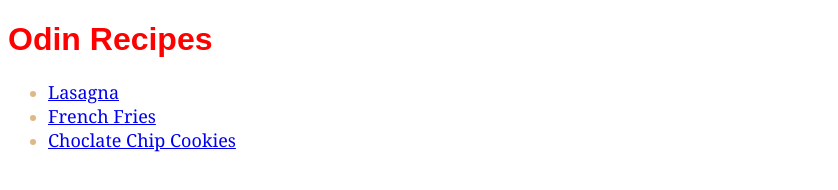
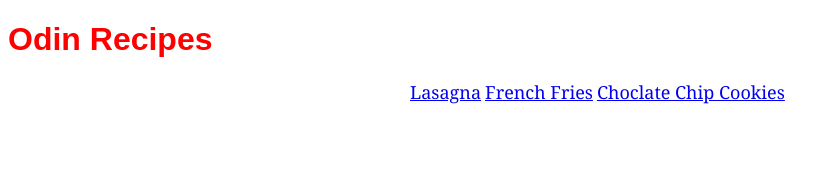
Before and after one commit to hsale007/odin-recipes, a plain HTML site: page index.html in a window 1280 px wide. Shown: the whole page, without its empty margins (0-838 px from the left). Drawn offline with Linux system fonts and the light colour scheme.

Commit message:
CSS positioning changes

```diff
--- a/index.html
+++ b/index.html
@@ -8,7 +8,7 @@
   </head>
   <body>
     <h1>Odin Recipes</h1>
-    <ul>
+    <ul class="recipes-list">
       <li><a href="recipes/lasagna.html">Lasagna</a></li>
       <li><a href="recipes/fries.html">French Fries</a></li>
       <li><a href="recipes/cookies.html">Choclate Chip Cookies</a></li>
--- a/styles/styles.css
+++ b/styles/styles.css
@@ -11,8 +11,18 @@ p {
 }
 
 li {
+  margin-bottom: 10px;
   color: burlywood;
   font-family: Georgia, "Times New Roman", Times, serif;
+}
+
+.recipes-list {
+  width: 500px;
+  margin: 0 auto;
+}
+
+.recipes-list li {
+  display: inline;
 }
 
 a {
```
